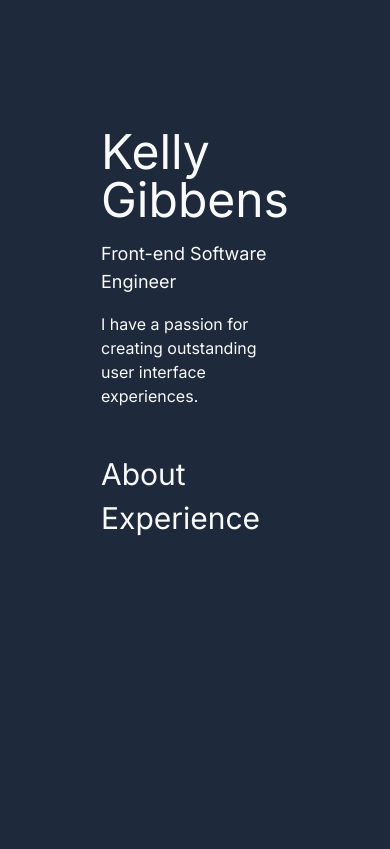
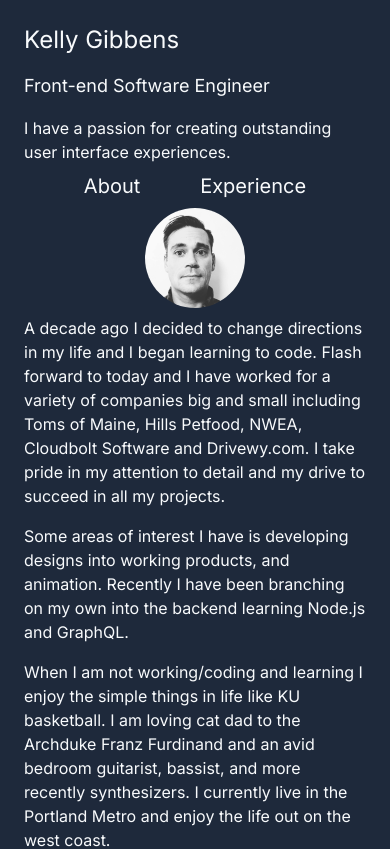
Before and after one commit to kdGibbens/gibbens.me, a Next.js app: page / in a window 390 px wide. Shown: the top 849 px of the page. Built offline with nearby package versions, Linux system fonts and the light colour scheme.

Commit message:
Fix mobile styling

```diff
--- a/src/app/experience/page.tsx
+++ b/src/app/experience/page.tsx
@@ -40,7 +40,7 @@ const ResumePage = () => {
     },
   ];
   return (
-    <section className="basis-2/3 p-8 max-h-full overflow-hidden">
+    <section className="md:basis-2/3 md:p-8 max-h-full overflow-hidden">
       {work.map((job, id) => (
         <Card
           key={id}
--- a/src/app/layout.tsx
+++ b/src/app/layout.tsx
@@ -18,7 +18,7 @@ export default function RootLayout({
   return (
     <html lang="en">
       <body className={`bg-slate-800 ${inter.className} `}>
-        <main className="min-h-screen mx-auto max-w-screen-xl px-6 py-12 font-sans md:px-12 md:py-20 lg:px-24 lg:py-0 lg:flex lg:justify-between lg:gap-4">
+        <main className="min-h-screen mx-auto max-w-screen-xl px-6 py-6 font-sans md:px-12 md:py-20 lg:px-24 lg:py-0 lg:flex lg:justify-between lg:gap-4">
           <div className="flex justify-center flex-wrap">
             <SideBar />
             {children}
--- a/src/app/page.tsx
+++ b/src/app/page.tsx
@@ -1,34 +1,34 @@
 import Image from "next/image";
 const Home = () => {
   return (
-    <section className="basis-2/3 pt-20">
+    <section className="md:basis-2/3 lg:pt-20">
       <Image
         src="/images/profile-image.jpg"
         width={100}
         height={100}
         alt="Kelly Gibbens"
-        className="rounded-full my- ml-4"
+        className="rounded-full m-auto md:ml-4"
       />
-      <p className="px-8 py-2 text-slate-50">
+      <p className="md:px-8 py-2 text-slate-50">
         A decade ago I decided to change directions in my life and I began
         learning to code. Flash forward to today and I have worked for a variety
         of companies big and small including Toms of Maine, Hills Petfood, NWEA,
         Cloudbolt Software and Drivewy.com. I take pride in my attention to
         detail and my drive to succeed in all my projects.
       </p>
-      <p className="px-8 py-2 text-slate-50">
+      <p className="md:px-8 py-2 text-slate-50">
         Some areas of interest I have is developing designs into working
         products, and animation. Recently I have been branching on my own into
         the backend learning Node.js and GraphQL.
       </p>
-      <p className="px-8 py-2 text-slate-50">
+      <p className="md:px-8 py-2 text-slate-50">
         When I am not working/coding and learning I enjoy the simple things in
         life like KU basketball. I am loving cat dad to the Archduke Franz
         Furdinand and an avid bedroom guitarist, bassist, and more recently
         synthesizers. I currently live in the Portland Metro and enjoy the life
         out on the west coast.
       </p>
-      <p className="px-8 py-2 text-slate-50">
+      <p className="md:px-8 py-2 text-slate-50">
         Contact me at{" "}
         <a
           href="mailto:gibbenskd@gmail.com"
--- a/src/components/NavBar.tsx
+++ b/src/components/NavBar.tsx
@@ -18,14 +18,14 @@ const NavBar = () => {
   return (
     <header>
       <nav>
-        <ul className="flex flex-col">
+        <ul className="flex md:flex-col justify-evenly">
           {links.map((link) => (
             <Link
               key={link.id}
               href={link.url}
-              className={`text-slate-50 text-3xl ${
+              className={`text-slate-50  text-xl md:text-3xl ${
                 link.url === segment ? "text-slate-500" : "text-slate-50"
-              } hover:text-slate-300 pt-2`}
+              } hover:text-slate-300 pt-2 pb-2`}
             >
               {link.label}
             </Link>
--- a/src/components/SideBar.tsx
+++ b/src/components/SideBar.tsx
@@ -2,13 +2,13 @@ import NavBar from "./NavBar";
 
 const SideBar = () => {
   return (
-    <aside className="h-screen basis-1/3 flex flex-col justify-between">
-      <div className="pt-20">
-        <h1 className="text-5xl text-slate-50">Kelly Gibbens</h1>
+    <aside className="md:h-screen md:basis-1/3 flex flex-col md:justify-between">
+      <div className="lg:pt-20">
+        <h1 className="text-2xl md:text-5xl text-slate-50">Kelly Gibbens</h1>
         <h2 className="text-lg text-slate-50 mt-4">
           Front-end Software Engineer
         </h2>
-        <p className="text-slate-50 mt-4 mb-10">
+        <p className="text-slate-50 mt-4 md:mb-10">
           I have a passion for creating outstanding user interface experiences.
         </p>
         <NavBar />
```
